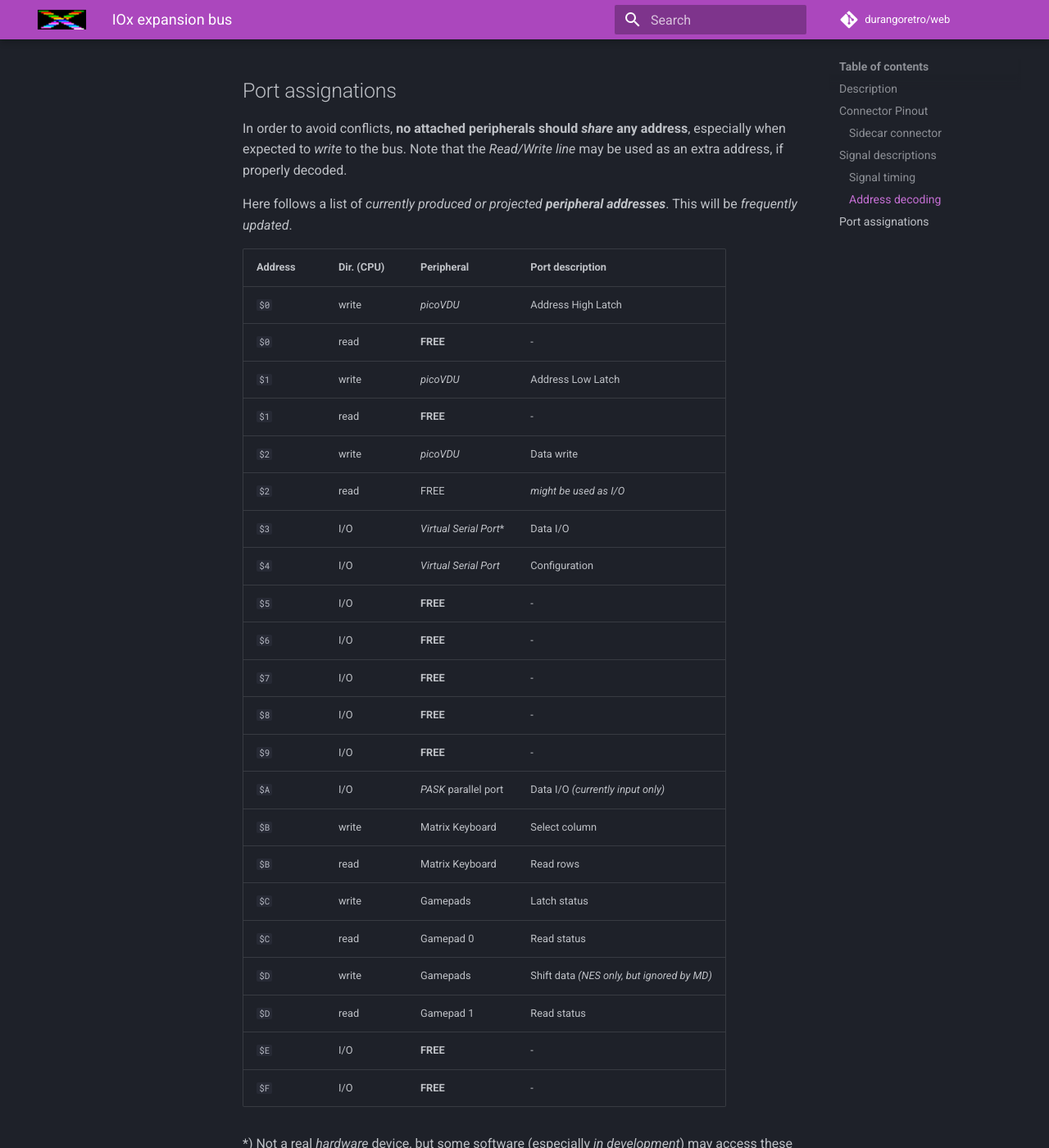
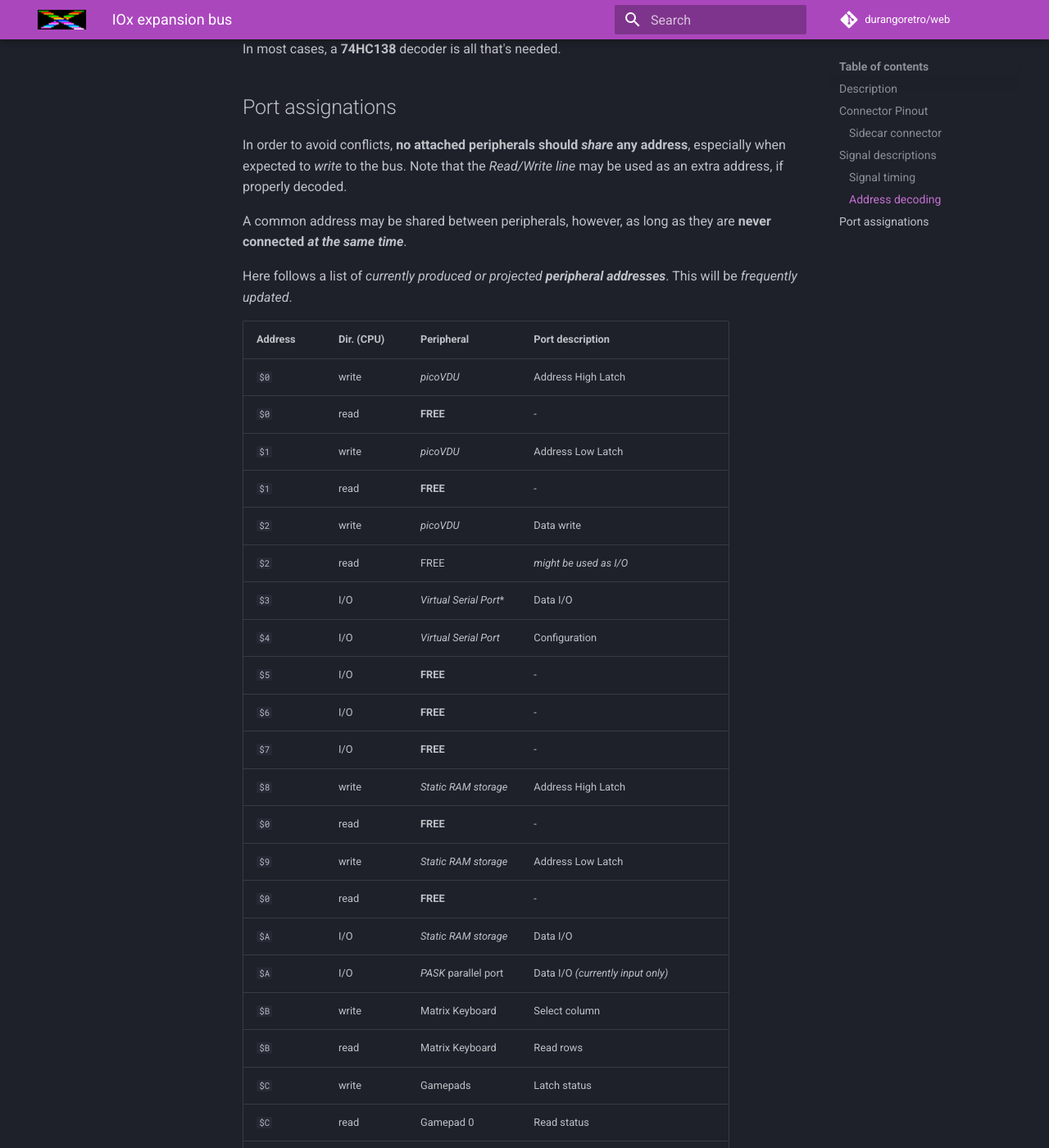
Before and after one commit to durangoretro/web, an MkDocs documentation site: the page built from docs/hardware/exp_bus.md, in a window 1280 px wide and 1400 px high, scrolled down 2529 px. Shown: the whole window at 82% size. Built offline with MkDocs 1.6.1 and Material for MkDocs 9.7.7, drawn with Linux system fonts in a browser that asks for light colours; comment, search, counter and statistics services are not loaded; some of the changed text lies outside the part shown.

Commit message:
add static RAM storage

```diff
--- a/docs/hardware/exp_bus.md
+++ b/docs/hardware/exp_bus.md
@@ -66,8 +66,9 @@ In most cases, a **74HC138** decoder is all that's needed.
 
 ## Port assignations
 
-In order to avoid conflicts, **no attached peripherals should _share_ any address**, especially when expected to _write_ to the bus. Note that the _Read/Write line_
-may be used as an extra address, if properly decoded.
+In order to avoid conflicts, **no attached peripherals should _share_ any address**, especially when expected to _write_ to the bus. Note that the _Read/Write line_ may be used as an extra address, if properly decoded.
+
+A common address may be shared between peripherals, however, as long as they are **never connected _at the same time_**.
 
 Here follows a list of _currently produced or projected **peripheral addresses**_. This will be _frequently updated_.
 
@@ -84,8 +85,11 @@ Here follows a list of _currently produced or projected **peripheral addresses**
 |`$5`   |I/O       |**FREE**  |-|
 |`$6`   |I/O       |**FREE**  |-|
 |`$7`   |I/O       |**FREE**  |-|
-|`$8`   |I/O       |**FREE**  |-|
-|`$9`   |I/O       |**FREE**  |-|
+|`$8`   |write     |_Static RAM storage_|Address High Latch|
+|`$0`   |read      |**FREE**  |-|
+|`$9`   |write     |_Static RAM storage_|Address Low Latch|
+|`$0`   |read      |**FREE**  |-|
+|`$A`   |I/O       |_Static RAM storage_|Data I/O|
 |`$A`   |I/O       |_PASK_ parallel port|Data I/O _(currently input only)_|
 |`$B`   |write     |Matrix Keyboard|Select column|
 |`$B`   |read      |Matrix Keyboard|Read rows  |
```
Also changed, not shown: other parts of docs/hardware/exp_bus.md (+1 -1 lines).
